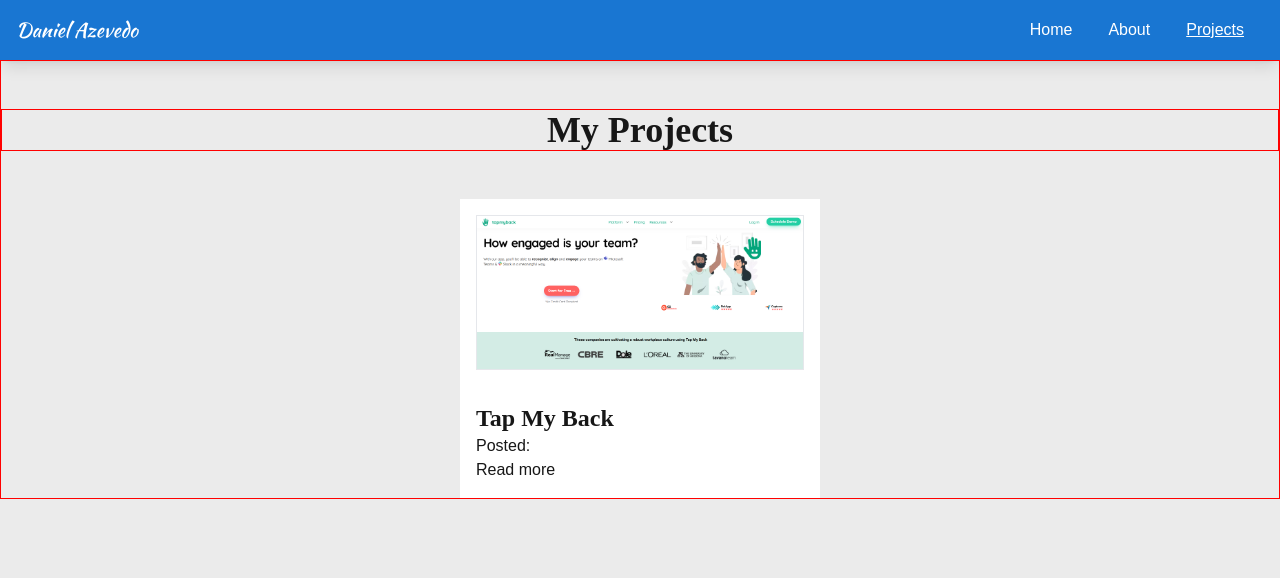
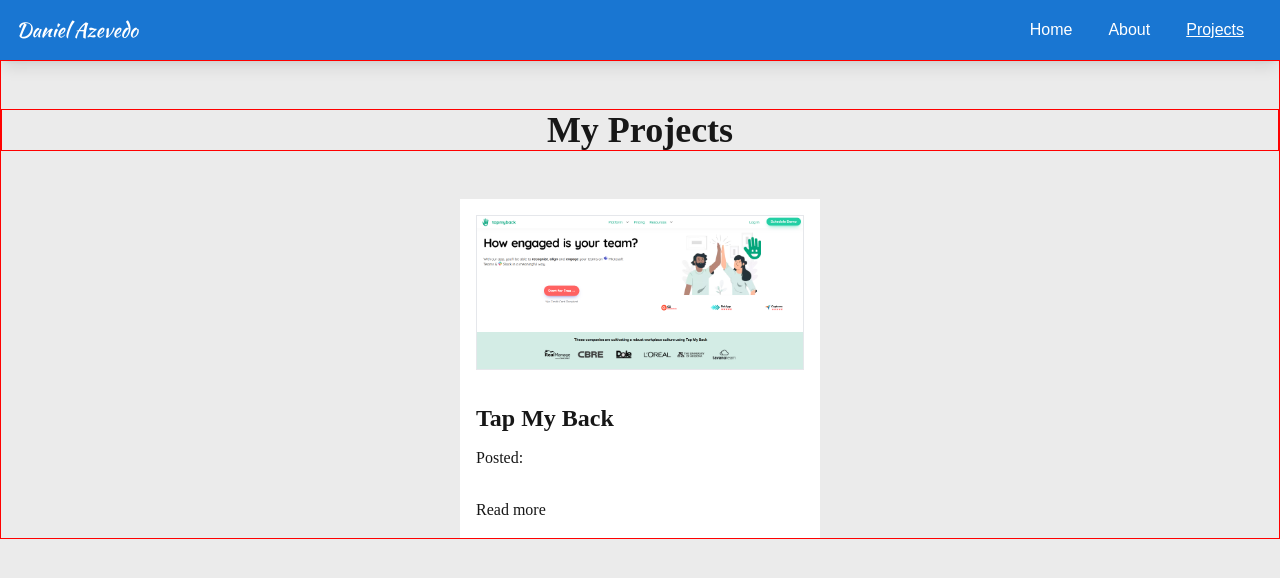
Before and after one commit to daniazevedo43/my-portfolio-website, a Next.js app: page /projects in a window 1280 px wide. Shown: the top 578 px of the page. Built offline with nearby package versions, Linux system fonts and the light colour scheme.

Commit message:
Projects cards text font changed

```diff
--- a/src/app/projects/page.tsx
+++ b/src/app/projects/page.tsx
@@ -15,8 +15,8 @@
               </div>
               <div className='m-4'>
                 <h2 className='text-2xl font-semibold font-ubuntu'>Tap My Back</h2>
-                <p>Posted: </p>
-                <p>Read more</p>
+                <p className='font-ubuntu mt-3'>Posted: </p>
+                <p className='font-ubuntu mt-7'>Read more</p>
               </div>
           </div>
         </div>
```
